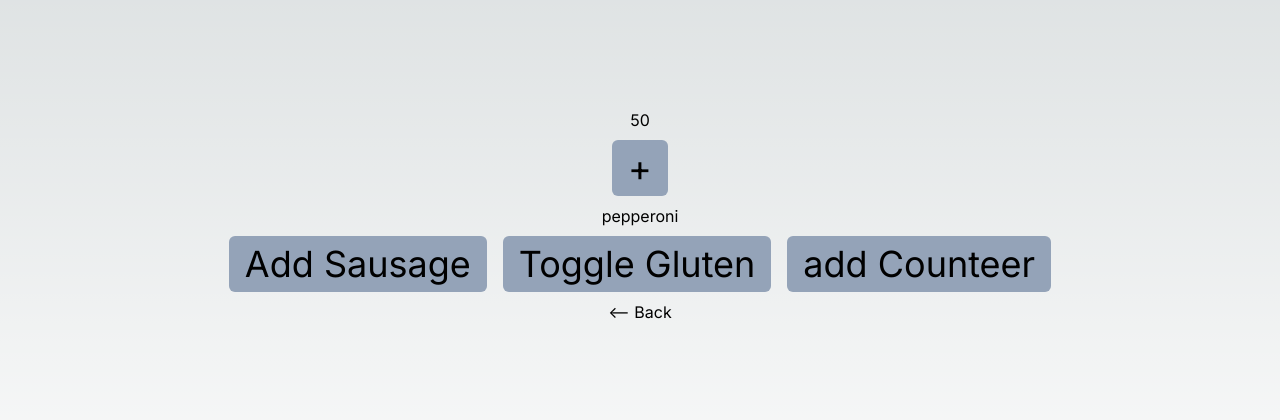
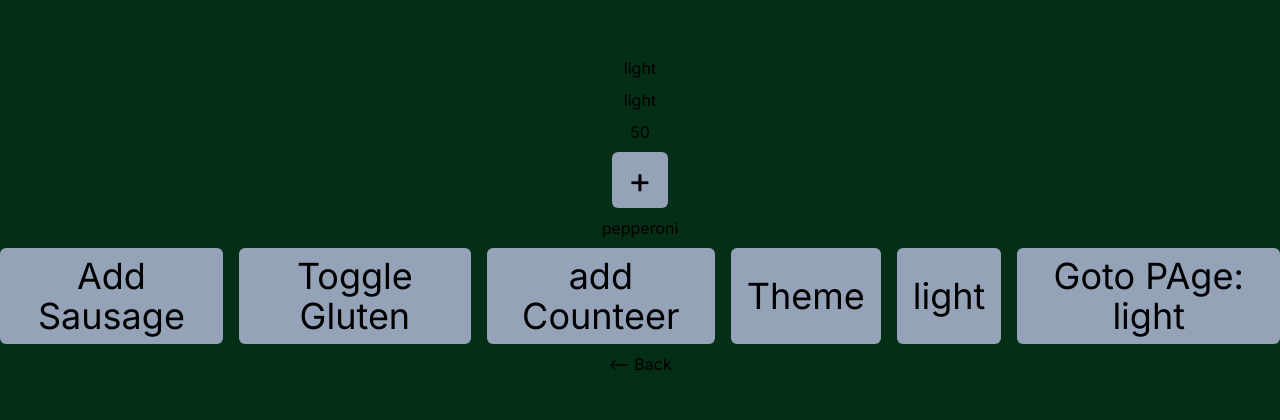
Before and after one commit to MehdiHMohammadi/redux-next-ii, a Next.js app: page /pizza in a window 1280 px wide. Shown: the part 184-604 px from the top of the page. Built offline with nearby package versions, Linux system fonts and the light colour scheme.

Commit message:
Added redux-saga, redux-thunk, and theme context to the project.

```diff
--- a/package.json
+++ b/package.json
@@ -24,6 +24,7 @@
     "redux": "^4.2.1",
     "redux-devtools-extension": "^2.13.9",
     "redux-persist": "^6.0.0",
+    "redux-saga": "^1.2.3",
     "redux-thunk": "^2.4.2",
     "tailwindcss": "3.3.3"
   }
--- a/src/app/layout.js
+++ b/src/app/layout.js
@@ -1,6 +1,10 @@
-import "./globals.css";
+"use client";
+// import { createContext } from "react";
 import { Inter } from "next/font/google";
 import { Providers } from "../redux/providers";
+import "./globals.css";
+
+import { ThemeProvider } from "../context/ThemeContext";
 
 const inter = Inter({ subsets: ["latin"] });
 
@@ -13,7 +17,9 @@ export default function RootLayout({ children }) {
   return (
     <html lang="en">
       <body className={inter.className}>
-        <Providers>{children}</Providers>
+        <ThemeProvider>
+          <Providers>{children}</Providers>
+        </ThemeProvider>
       </body>
     </html>
   );
--- a/src/app/page.jsx
+++ b/src/app/page.jsx
@@ -1,7 +1,7 @@
 // import Image from "next/image";
 import Link from "next/link";
 
-export default function Home() {
+const Home = () => {
   return (
     <main className="h-screen flex justify-center items-center gap-2 flex-col">
       <nav>
@@ -30,4 +30,6 @@ export default function Home() {
       </nav>
     </main>
   );
-}
+};
+
+export default Home;
--- /dev/null
+++ b/src/app/pizza/ThemeToggle.js
@@ -0,0 +1,24 @@
+import { useTheme } from "../../context/ThemeContext";
+
+const ThemeToggle = ({ themProps, themeValue }) => {
+  const { theme, toggleTheme } = useTheme();
+
+  return (
+    <>
+      <button
+        className="px-4 py-2 rounded-md text-4xl bg-slate-400 hover:bg-orange-300 hover:transition-opacity selection:translate-x-4 "
+        onClick={toggleTheme}
+      >
+        {theme}
+      </button>
+      <button
+        className="px-4 py-2 rounded-md text-4xl bg-slate-400 hover:bg-orange-300 hover:transition-opacity selection:translate-x-4 "
+        onClick={themeValue(theme)}
+      >
+        Goto PAge: {themProps}
+      </button>
+    </>
+  );
+};
+
+export default ThemeToggle;
--- a/src/app/pizza/page.jsx
+++ b/src/app/pizza/page.jsx
@@ -1,5 +1,5 @@
 "use client";
-import { useState } from "react";
+import { useState, useContext } from "react";
 import Link from "next/link";
 
 import { useSelector, useDispatch } from "react-redux";
@@ -10,7 +10,17 @@ import {
   addCounterRedux,
 } from "../../redux/reducers/pizzaSlice";
 
+import ThemeToggle from "./ThemeToggle";
+// import { useTheme } from "../../context/ThemeContext";
+
 function Page() {
+  const [themeValueState, setThemeValueState] = useState();
+  const themeValue = (themeValue) => {
+    setThemeValueState(themeValue);
+  };
+  // const { theme } = useTheme();
+  const theme = themeValueState;
+
   const [counteer, setCounteer] = useState(0);
   const decementHandler = () => setCounteer(counteer + 1);
 
@@ -31,7 +41,16 @@ function Page() {
   }
 
   return (
-    <div className="h-screen flex justify-center items-center gap-2 flex-col">
+    // <div className="h-screen flex justify-center items-center gap-2 flex-col">
+    <div
+      className={`${
+        theme == "dark" ? "bg-black" : "bg-green-950 "
+      } h-screen flex justify-center items-center gap-2 flex-col`}
+    >
+      {/* <themeContext.Provider value={theme}> */}
+      <h1>{themeValueState}</h1>
+      <h1>{theme}</h1>
+
       <h1>{counterRedux}</h1>
       <button
         onClick={decementHandler}
@@ -64,11 +83,21 @@ function Page() {
         >
           add Counteer
         </button>
+        <button
+          className="px-4 py-2 rounded-md text-4xl bg-slate-400 hover:bg-orange-300 hover:transition-opacity selection:translate-x-4 "
+          // onClick={handleSetTheme}
+        >
+          Theme
+        </button>
+        <ThemeToggle themProps={theme} themeValue={themeValue} />
+
+        {/* <ThemeSwitch /> */}
       </div>
       {/* ------------------------------ */}
       <h1>
         <Link href={"/"}>{`<-- Back`}</Link>
       </h1>
+      {/* </themeContext.Provider> */}
     </div>
   );
 }
--- /dev/null
+++ b/src/app/pizza/theme-switch.js
@@ -0,0 +1,24 @@
+import { useState, useContext } from "react";
+
+import ThemeContext from "./theme-context";
+
+const ThemeSwitcher = () => {
+  const { theme, setTheme } = useContext(ThemeContext);
+  //   const [themeState, setThemeState] = useState(valueContext);
+
+  const [themeState, setThemeState] = useState(theme);
+  const handlerSetThemeState = () => {
+    theme === "Light" ? setThemeState("Dark") : setThemeState("Light");
+    setTheme(themeState);
+  };
+  return (
+    <>
+      <h1>{theme}</h1>
+      <button onClick={handlerSetThemeState}>
+        Switch Theme (Current: {theme})
+      </button>
+    </>
+  );
+};
+
+export default ThemeSwitcher;
--- a/src/app/shop/page.jsx
+++ b/src/app/shop/page.jsx
@@ -1,9 +1,30 @@
 import Link from "next/link";
 
 function Page() {
+  function decodeHtmlEntities(text) {
+    if (typeof text !== "string") {
+      throw new Error(`Failed to decode HTML entity: invalid type ${text}`);
+    }
+
+    let decoded = text;
+
+    const entities = {
+      "&amp;": "\u0026", //&
+      "&quot;": "\u0022", //"
+      "&#039;": "\u0027", //'
+    };
+
+    return decoded.replace(/&amp;|&quot;|&#039;/g, (char) => entities[char]);
+  }
+
+  const output = decodeHtmlEntities(
+    "{'code':'rest_cannot_read','message':'\u0628\u0627 \u0639\u0631\u0636 \u067e\u0648\u0632\u0634\u060c \u0634\u0645\u0627 \u0645\u062c\u0627\u0632 \u0628\u0647 \u0645\u0634\u0627\u0647\u062f\u0647 \u0631\u0648\u0646\u0648\u0634\u062a\u200c\u0647\u0627\u06cc \u0627\u06cc\u0646 \u0646\u0648\u0634\u062a\u0647 \u0646\u0645\u06cc\u200c\u0628\u0627\u0634\u06cc\u062f.','data':{'status':401}}"
+  );
+  console.log(output);
   return (
     <div className="h-screen flex justify-center items-center gap-2 flex-col">
       <h1>Page Shop in Folder Shop</h1>
+      <h1 className="w-1/2 flex justify-center">{output}</h1>
       <h2>
         <Link href={"/"}>{`<-- Back`}</Link>
       </h2>
--- /dev/null
+++ b/src/context/ThemeContext.js
@@ -0,0 +1,19 @@
+import { createContext, useContext, useState } from "react";
+
+const ThemeContext = createContext();
+
+export const useTheme = () => useContext(ThemeContext);
+
+export const ThemeProvider = ({ children }) => {
+  const [theme, setTheme] = useState("light");
+
+  const toggleTheme = () => {
+    setTheme((prevTheme) => (prevTheme === "light" ? "dark" : "light"));
+  };
+
+  return (
+    <ThemeContext.Provider value={{ theme, toggleTheme }}>
+      {children}
+    </ThemeContext.Provider>
+  );
+};
```
Also changed, not shown: 1 other file (tests, documents, lock files or other folders).
